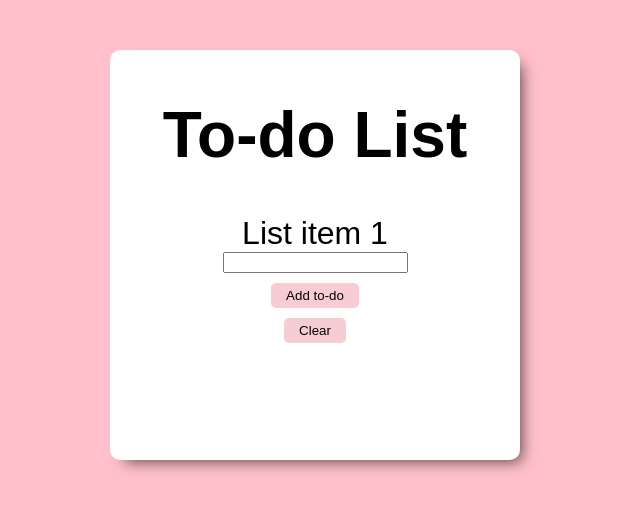
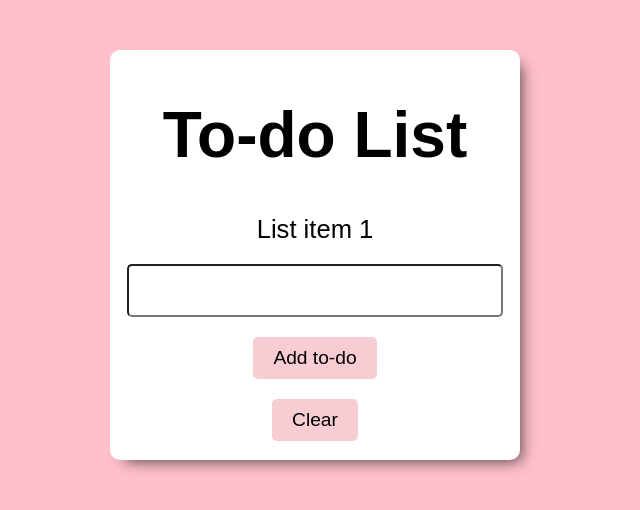
Before and after one commit to HydraSenpai/react-todo, a React (Create React App) app: page / in a window 1280 px wide. Shown: the top 510 px of the page, without its empty margins (325-965 px from the left). Built offline with nearby package versions, Linux system fonts and the light colour scheme.

Commit message:
finished initial styles

```diff
--- a/package.json
+++ b/package.json
@@ -9,7 +9,7 @@
     "bootstrap": "^5.2.1",
     "react": "^18.2.0",
     "react-dom": "^18.2.0",
-    "react-scripts": "5.0.1",
+    "react-scripts": "^2.1.3",
     "web-vitals": "^2.1.4"
   },
   "scripts": {
--- a/src/App.css
+++ b/src/App.css
@@ -1,4 +1,3 @@
-
 body {
   background-color:pink;
   font-size: 2em;
@@ -20,10 +19,29 @@ body {
   box-shadow: 8px 8px 15px -7px rgba(0, 0, 0, 0.69);
 }
 
+input {
+  margin:10px 0px;
+  padding:10px 20px;
+  font-size: 0.8em;
+  font-family: arial;
+  border-radius: 5px;
+}
+
 button {
   background-color:rgb(247, 204, 211);
   border:none;
+  font-size:0.6em;
   border-radius: 5px;
-  padding:5px 15px;
-  margin-top:10px;
+  padding:10px 20px;
+  margin:10px 0px;
+  transition: background-color 150ms;
 }
+
+button:hover {
+  background-color: rgb(250, 181, 192);
+}
+
+.todoList{
+  font-size: 0.8em;
+  margin-bottom: 10px;
+}
--- a/src/App.js
+++ b/src/App.js
@@ -1,3 +1,4 @@
+import React from 'react';
 import './App.css';
 import Card from './Card';
 
```
Also changed, not shown: 1 other file (tests, documents, lock files or other folders).
